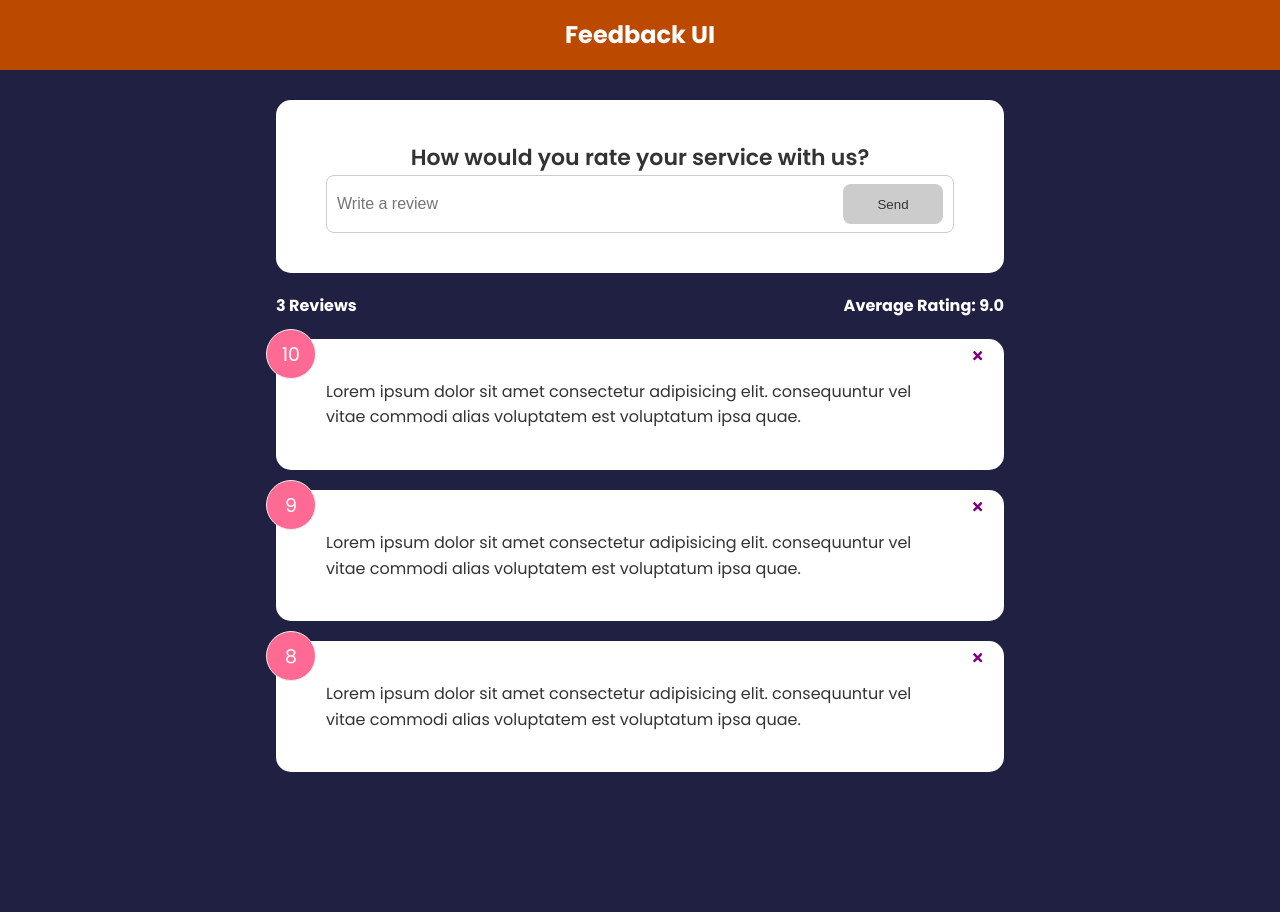
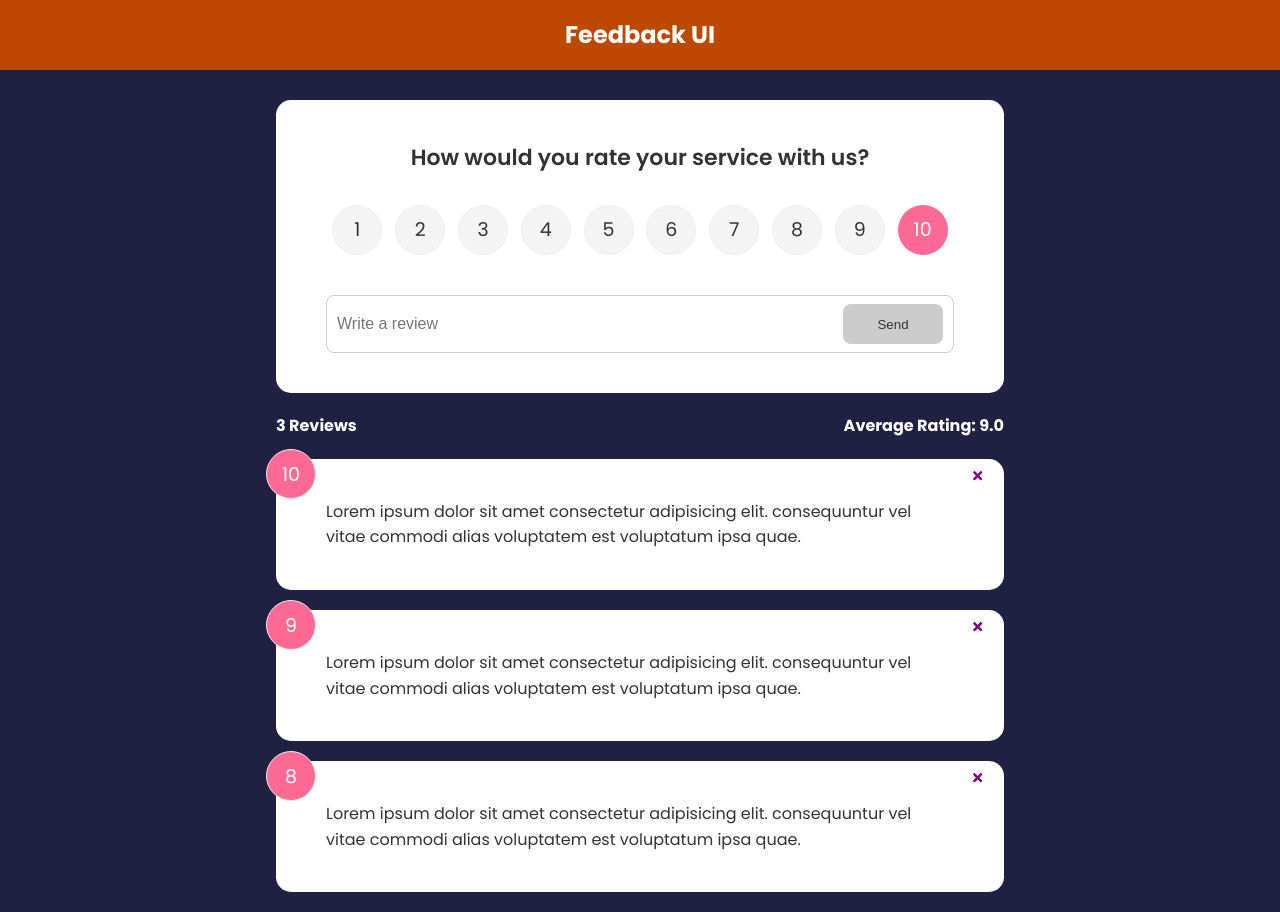
Before and after one commit to skematt/feedback-app, a React (Create React App) app: page / in a window 1280 px wide. Before the commit the page ends 800 px from the top, so only its background shows below. Built offline with nearby package versions, Linux system fonts and the light colour scheme.

Commit message:
Allowed adding feedbacks after pressing submit, with animation

```diff
--- a/package.json
+++ b/package.json
@@ -6,11 +6,13 @@
     "@testing-library/jest-dom": "^5.16.5",
     "@testing-library/react": "^13.3.0",
     "@testing-library/user-event": "^13.5.0",
+    "framer-motion": "^4.1.17",
     "prop-types": "^15.8.1",
     "react": "^18.2.0",
     "react-dom": "^18.2.0",
     "react-icons": "^4.4.0",
     "react-scripts": "5.0.1",
+    "uuid": "^8.3.2",
     "web-vitals": "^2.1.4"
   },
   "scripts": {
--- a/src/App.js
+++ b/src/App.js
@@ -1,3 +1,4 @@
+import { v4 as uuidv4 } from 'uuid'
 import {useState} from 'react'
 
 import Header from './components/Header'
@@ -9,6 +10,12 @@
 function App() {
     const [feedback, setFeedback] = useState(FeedbackData)
 
+    const addFeedback = (newFeedback) => {
+        newFeedback.id = uuidv4()
+        console.log(newFeedback)
+        setFeedback([newFeedback, ...feedback])
+    }
+
     const deleteFeedback = (id) => {
         if (window.confirm('Are you sure you want to delete?')) {
             setFeedback(feedback.filter((item) => item.id !== id))
@@ -19,7 +26,7 @@
         <>
             <Header />
             <div className='container'>
-                <FeedbackForm />
+                <FeedbackForm handleAdd={addFeedback}/>
                 <FeedbackStats feedback={feedback} />
                 <FeedbackList feedback={feedback}
                 handleDelete={deleteFeedback}/>
--- a/src/components/FeedbackForm.jsx
+++ b/src/components/FeedbackForm.jsx
@@ -1,11 +1,13 @@
 import React from 'react';
 import {useState} from 'react'
+import RatingSelect from "./RatingSelect";
 import Card from "./shared/Card";
 import Button from "./shared/Button";
 
-function FeedbackForm(props) {
+function FeedbackForm({ handleAdd }) {
 
     const [text, setText] = useState('')
+    const [rating, setRating] = useState(10)
     const [btnDisabled, setBtnDisabled] = useState(true)
     const [message, setMessage] = useState('')
 
@@ -23,10 +25,23 @@
         setText(e.target.value)
     }
 
+    const handleSubmit = (e) => {
+        e.preventDefault()
+        if(text.trim().length > 10) {
+            const newFeedback = {
+                text,
+                rating,
+            }
+            handleAdd(newFeedback)
+            setText('')
+        }
+    }
+
     return (
         <Card>
-            <form>
+            <form onSubmit={handleSubmit}>
                 <h2>How would you rate your service with us?</h2>
+                <RatingSelect select={(rating) => setRating(rating)}/>
                 <div className={"input-group"}>
                     <input onChange={handleTextChange}
                            type={'text'}
--- a/src/components/FeedbackList.jsx
+++ b/src/components/FeedbackList.jsx
@@ -1,3 +1,4 @@
+import {motion, AnimatePresence} from "framer-motion";
 import PropTypes from 'prop-types'
 import FeedbackItem from './FeedbackItem'
 
@@ -10,13 +11,24 @@
 
     return (
         <div className={'feedback-list'}>
+            <AnimatePresence>
                 {feedback.map((item) => (
+                    <motion.div
+                        key={item.id}
+                        initial={{opacity: 0}}
+                        animate={{opacity: 1}}
+                        exit={{opacity: 0}}
+                    >
                         <FeedbackItem
                             key={item.id}
                             item={item}
                             handleDelete={handleDelete}
                         />
+                    </motion.div>
+
                 ))}
+            </AnimatePresence>
+
         </div>
     );
 }
--- /dev/null
+++ b/src/components/RatingSelect.jsx
@@ -0,0 +1,33 @@
+import React from 'react';
+import {useState} from "react";
+
+function RatingSelect({select}) {
+
+    const [selected, setSelected] = useState(10)
+
+    const handleChange = (e) => {
+        setSelected(+e.currentTarget.value)
+        select(+e.currentTarget.value)
+    }
+
+    return (
+        <ul className='rating'>
+            {Array.from({ length: 10 }, (_, i) => (
+                <li key={`rating-${i + 1}`}>
+                    <input
+                        type='radio'
+                        id={`num${i + 1}`}
+                        name='rating'
+                        value={i + 1}
+                        onChange={handleChange}
+                        checked={selected === i + 1}
+                    />
+                    <label htmlFor={`num${i + 1}`}>{i + 1}</label>
+                </li>
+            ))}
+        </ul>
+    )
+
+}
+
+export default RatingSelect;
```
Also changed, not shown: 1 other file (tests, documents, lock files or other folders). Lines whose indentation alone changed are shown as unchanged.
